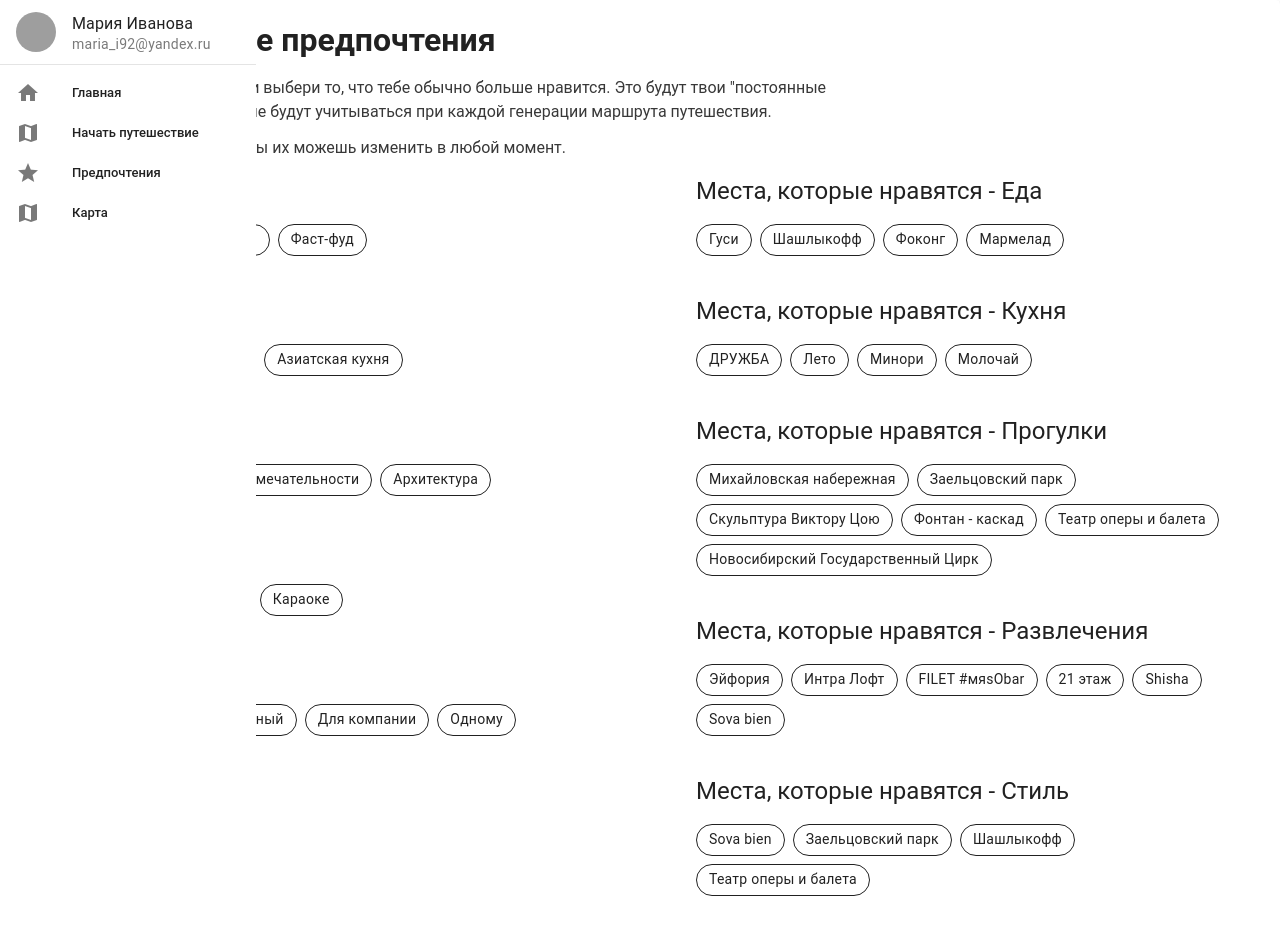
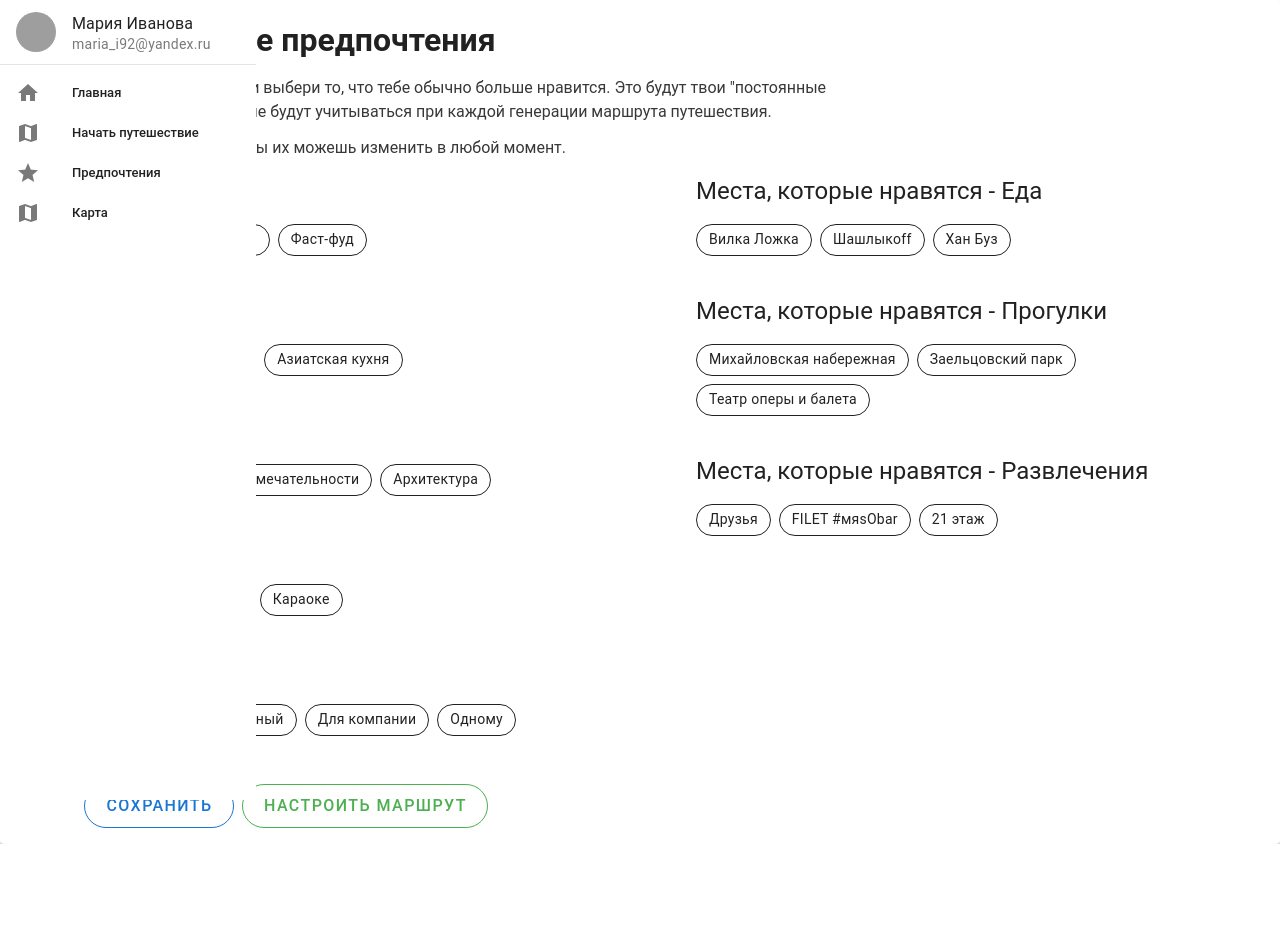
Before and after one commit to Steindvart/Personalized_routes_2GIS, a Nuxt app in the folder frontend/: page /preferences in a window 1280 px wide. Shown: the top 942 px of the page. After the commit the page ends 844 px from the top, so only its background shows below. Built offline with nearby package versions, Linux system fonts and the light colour scheme; no server answers; grey boxes are pictures that could not be loaded.

Commit message:
(fix) - base preferenses

```diff
--- a/frontend/pages/preferences.vue
+++ b/frontend/pages/preferences.vue
@@ -41,11 +41,7 @@
           :items="placesFoodItems"
           v-model="selectedStyle"
         />
-        <preferences-section
-          title="Места, которые нравятся - Кухня"
-          :items="placesFoodStyleItems"
-          v-model="selectedFoodStyle"
-        />
+
         <preferences-section
           title="Места, которые нравятся - Прогулки"
           :items="placesWalkItems"
@@ -55,11 +51,6 @@
           title="Места, которые нравятся - Развлечения"
           :items="placesFunnItems"
           v-model="selectedPlacesFunn"
-        />
-        <preferences-section
-          title="Места, которые нравятся - Стиль"
-          :items="placesStyleItems"
-          v-model="selectedStyle"
         />
       </v-col>
     </v-row>
@@ -131,42 +122,21 @@
       ],
 
       placesFoodItems: [
-        { text: "Гуси", value: 1 },
-        { text: "Шашлыкофф", value: 2 },
-        { text: "Фоконг", value: 3 },
-        { text: "Мармелад", value: 4 },
-      ],
-
-      placesFoodStyleItems: [
-        { text: "ДРУЖБА", value: 1 },
-        { text: "Лето", value: 2 },
-        { text: "Минори", value: 3 },
-        { text: "Молочай", value: 4 },
+        { text: "Вилка Ложка", value: 1 },
+        { text: "Шашлыкoff", value: 2 },
+        { text: "Хан Буз", value: 3 },
       ],
 
       placesWalkItems: [
         { text: "Михайловская набережная", value: 1 },
         { text: "Заельцовский парк", value: 2 },
-        { text: "Скульптура Виктору Цою", value: 3 },
-        { text: "Фонтан - каскад", value: 4 },
-        { text: "Театр оперы и балета", value: 5 },
-        { text: "Новосибирский Государственный Цирк", value: 6 },
+        { text: "Театр оперы и балета", value: 3 },
       ],
 
       placesFunnItems: [
-        { text: "Эйфория", value: 1 },
-        { text: "Интра Лофт", value: 2 },
+        { text: "Друзья", value: 1 },
         { text: "FILET #мяsObar ", value: 3 },
         { text: "21 этаж", value: 4 },
-        { text: "Shisha", value: 5 },
-        { text: "Sova bien", value: 6 },
-      ],
-
-      placesStyleItems: [
-        { text: "Sova bien", value: 1 },
-        { text: "Заельцовский парк", value: 2 },
-        { text: "Шашлыкофф", value: 3 },
-        { text: "Театр оперы и балета", value: 4 },
       ],
 
       selectedFood: [],
@@ -178,7 +148,6 @@
       selectedPlacesFoodStyle: [],
       selectedPlacesWalk: [],
       selectedPlacesFunn: [],
-      selectedPlacesStyle: [],
     };
   },
 
```
